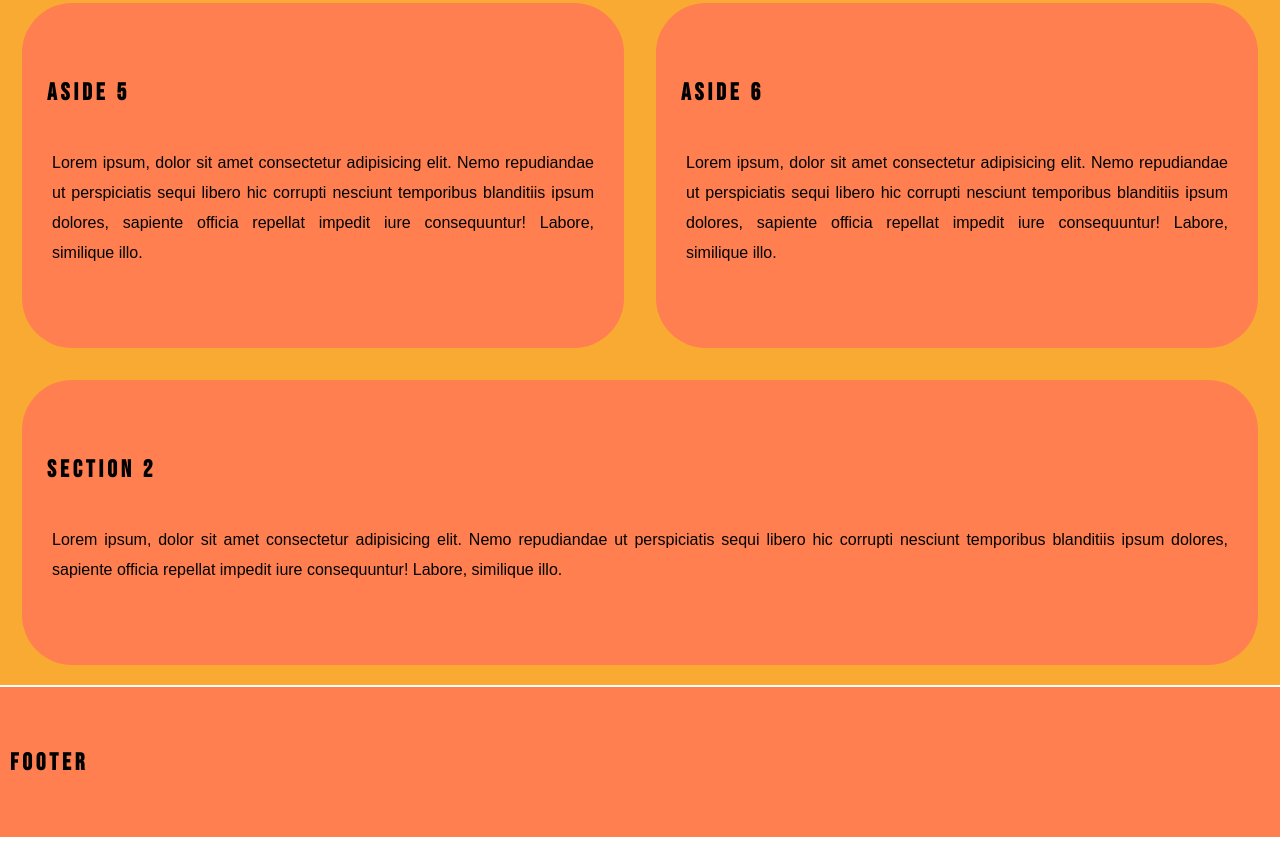
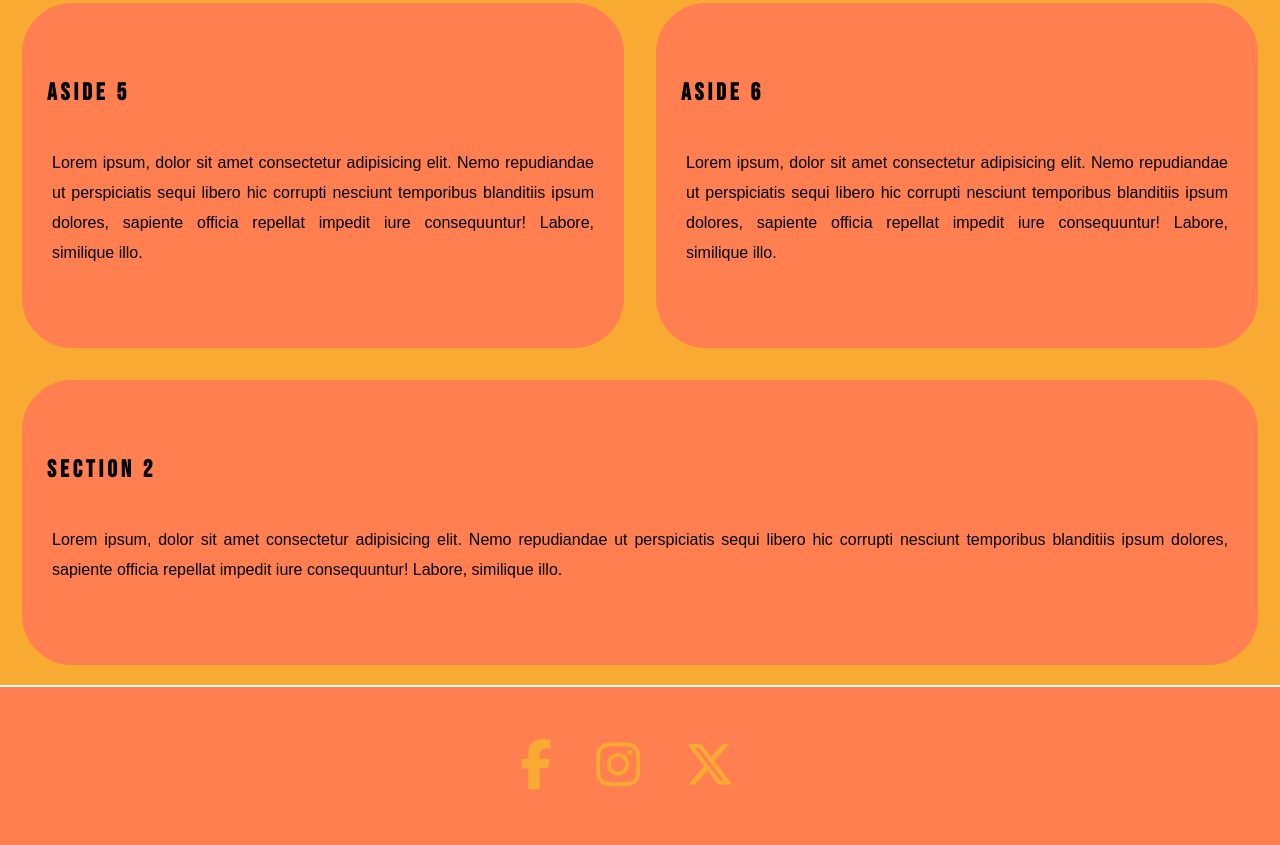
Before and after one commit to n-ste/Project_1, a plain HTML site: page testing.html in a window 1280 px wide. Shown: the part 1103-1948 px from the top of the page. Drawn offline with Linux system fonts and the light colour scheme.

Commit message:
footer links added and styled

```diff
--- a/assets/css/style2.css
+++ b/assets/css/style2.css
@@ -23,6 +23,22 @@
     align-items: center;
     min-height: 50px;
     background-color: coral;
+
+
+}
+footer {
+    display: flex;
+    flex-direction: row;
+    justify-content: space-around;
+}
+
+
+footer a {
+    text-decoration: none;
+    color: rgb(249, 170, 50);
+    font-size: 50px;
+    padding: 20px;
+
 
 
 }
--- a/testing.html
+++ b/testing.html
@@ -5,6 +5,8 @@
     <meta charset="UTF-8">
     <meta name="viewport" content="width=device-width, initial-scale=1.0">
     <link rel="stylesheet" href="assets/css/style2.css">
+    <script src="https://kit.fontawesome.com/9126144eb8.js" crossorigin="anonymous"></script>
+
     <title>Project 1 - Test Page</title>
 </head>
 
@@ -85,7 +87,11 @@
         </div>
     </main>
     <footer class="footer" id="footer">
-        <h2>Footer</h2>
+        <div class="external-social-links">
+            <a href="https://www.facebook.com"><i class="fa-brands fa-facebook-f"></i></a>
+            <a href="https://www.instagram.com"><i class="fa-brands fa-instagram"></i></a>
+            <a href="https.twitter.com"><i class="fa-brands fa-x-twitter"></i></a>
+        </div>
     </footer>
 </body>
 
```
